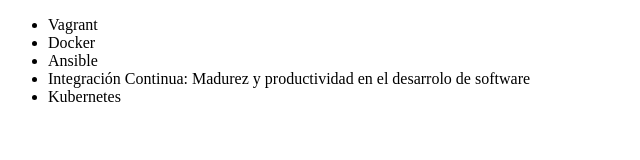
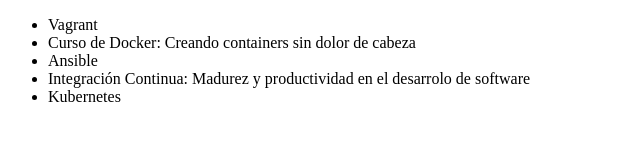
Before and after one commit to 98scxmi/alura-git, a plain HTML site: page index.html in a window 1280 px wide. Shown: the whole page, without its empty margins (0-640 px from the left). Drawn offline with Linux system fonts and the light colour scheme.

Commit message:
Actualizando nombre del curso de Docker

```diff
--- a/index.html
+++ b/index.html
@@ -7,7 +7,7 @@
     <body>
         <ul>
             <li>Vagrant</li>
-            <li>Docker</li>
+            <li>Curso de Docker: Creando containers sin dolor de cabeza</li>
             <li>Ansible</li>
             <li>Integración Continua: Madurez y productividad en el desarrolo de software</li>
             <li>Kubernetes</li>
```
